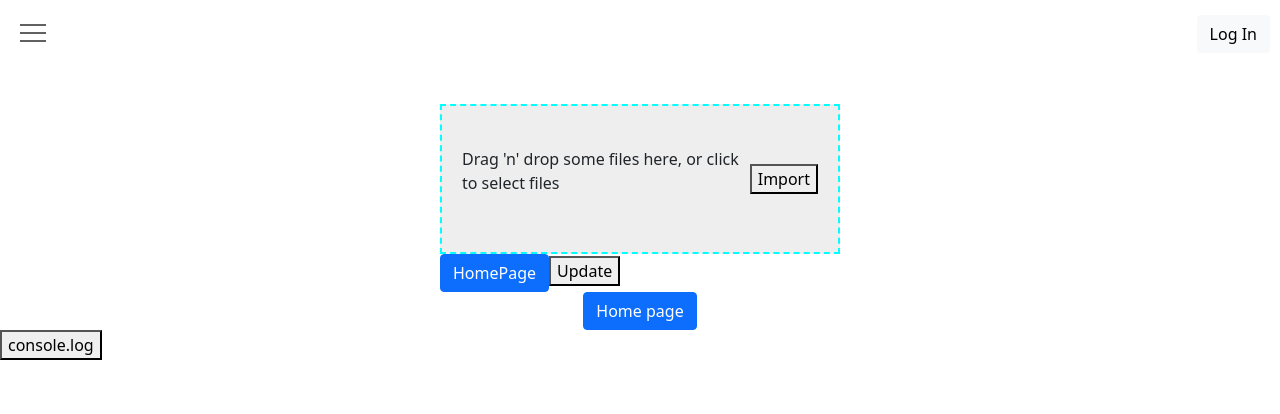
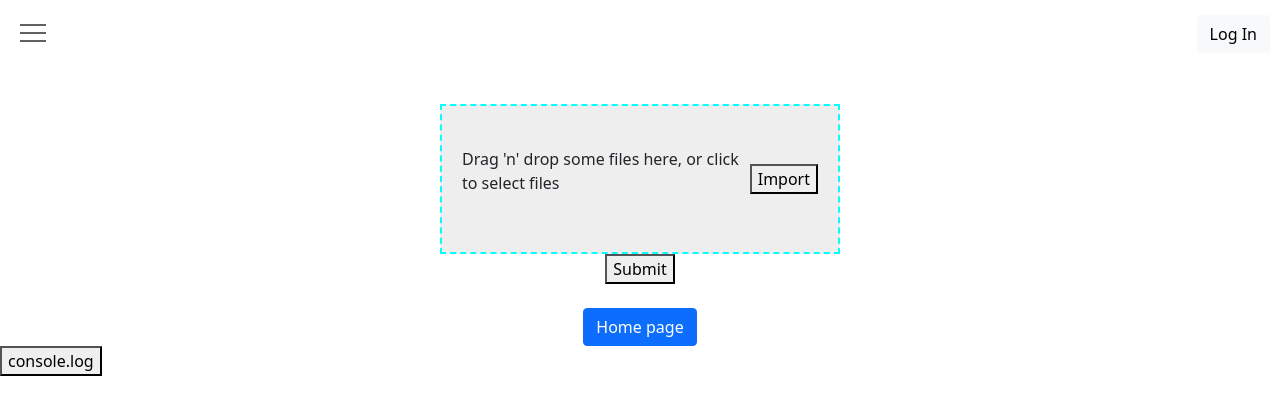
Before and after one commit to wen372/spendingshelper, a React (Create React App) app: page /upload in a window 1280 px wide. Shown: the top 414 px of the page. Built offline with nearby package versions, Linux system fonts and the light colour scheme.

Commit message:
added ability to upload file and see transactions on main page from file

```diff
--- a/src/App.js
+++ b/src/App.js
@@ -35,8 +35,8 @@ function App() {
     <Router>
         <NavBar/>
         <Routes>
-                <Route path="/2" element={<FileDropZone sendToParent = {setTransactionData}/>}/>
-                <Route path="/upload" element={<UploadPage/>} />
+
+                <Route path="/upload" element={<UploadPage sendToParent = {setTransactionData}/>} />
 
                 <Route path="/1" element={<TransactionComponent/>} />
                 {/* <Route path="/" element={<HomePage transactions = {transactionData}/>} /> */}
--- a/src/components/FileDropZone.js
+++ b/src/components/FileDropZone.js
@@ -1,9 +1,6 @@
 import React, {useState, useCallback} from 'react';
 import {useDropzone} from 'react-dropzone'
 import Papa from 'papaparse';
-import { Button} from 'react-bootstrap';
-
-import { Link} from 'react-router-dom';
 
 
 
@@ -25,10 +22,11 @@ function FileDropZone(props) {
     console.log(acceptedFiles);
     if (acceptedFiles.length) {
       parseFile(acceptedFiles[0]);
+      props.setTransactionData(parsedCsvData)
     }
 
   }, []);
-  // console.log(parsedCsvData) //
+   console.log(parsedCsvData)
   const {
     getRootProps,
     getInputProps,
@@ -37,6 +35,9 @@ function FileDropZone(props) {
     isDragReject,
   } = useDropzone({onDrop, accept:'text/csv, application/vnd.ms-excel'});
 
+  React.useEffect(() => {
+    props.setTransactionData(parsedCsvData)
+  }, [props,parsedCsvData]);
 
 return (
   <div>
@@ -53,46 +54,6 @@ return (
 
     </div>
 
-    {parsedCsvData.map((parsedData, index) => (
-
-        <div className = {"item :" + {index}}>
-
-          {/* {console.log("ParsedData = " + Object.keys(parsedData))} */}
-          {/* {console.log("ParsedData = " + parsedData.Type)} */}
-
-
-
-
-
-          {Object.keys(parsedData).forEach(column => {
-
-            console.log(column, ':', parsedData[column]);
-
-            <td>{parsedData[column]}</td>
-            // console.log(parsedData.Amount);
-            })
-            }
-
-          {/* <td>{parsedData.Details}</td>
-          <td>{parsedData.PostingDate}</td>
-          <td>{parsedData.Amount}</td>
-          <td>{parsedData.Description}</td>
-          <td>{parsedData.Type}</td>
-          <td>{parsedData.CheckNo}</td>
-          <td>{parsedData.Balance}</td> */}
-
-        </div>
-
-    ))}
-
-
-<Link to="/"><Button renderAs="button">HomePage</Button></Link>
-
-{/* saves state back to parent */}
-<button onClick={() => {props.sendToParent(parsedCsvData)}}>Update</button>
-
-
-
   </div>
 
 );
--- a/src/pages/HomePage.js
+++ b/src/pages/HomePage.js
@@ -30,13 +30,6 @@ function HomePage({transactionData}) {
 
         <div className='transactionInfoList col-bg'>
             Info
-            {/* {this.props.transactionData} */}
-
-
-            <button onClick={() => {console.log(transactionData)}}>propsState</button>
-
-            <Link to="/2"><Button renderAs="button">upload</Button></Link>
-
 
             <Link to="/upload"><Button renderAs="button">uploadPage</Button></Link>
 
--- a/src/pages/UploadPage.js
+++ b/src/pages/UploadPage.js
@@ -4,7 +4,7 @@ import { Button} from 'react-bootstrap';
 import FileDropZone from '../components/FileDropZone';
 
 
-function TransactionComponent({content}) {
+function UploadPage(props) {
 
 
   const [transactionData, setTransactionData] = useState([]);
@@ -12,11 +12,15 @@ function TransactionComponent({content}) {
 
   return (
     <div className="UploadPage">
-    <FileDropZone sendToParent = {setTransactionData}/>
+    <FileDropZone setTransactionData = {setTransactionData}/>
+    <button onClick={() => {props.sendToParent(transactionData)}}>Submit</button>
+
+    <br></br>
+
     <Link to="/"><Button renderAs="button">Home page</Button></Link>
 
     </div>
   );
 }
 
-export default TransactionComponent;
+export default UploadPage;
```
Lines whose indentation alone changed are shown as unchanged.
